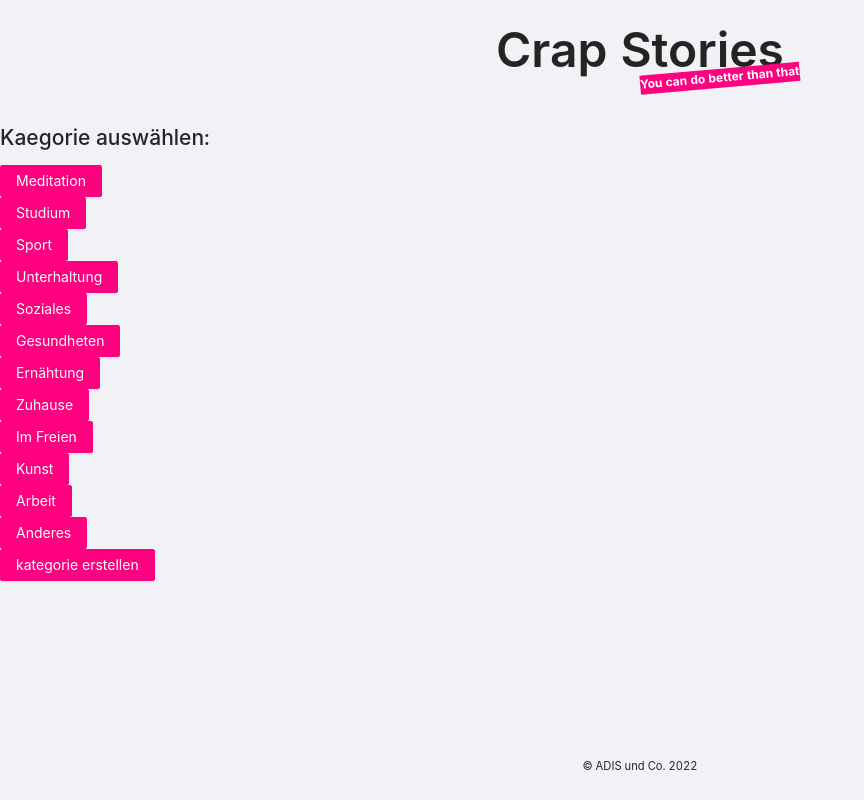
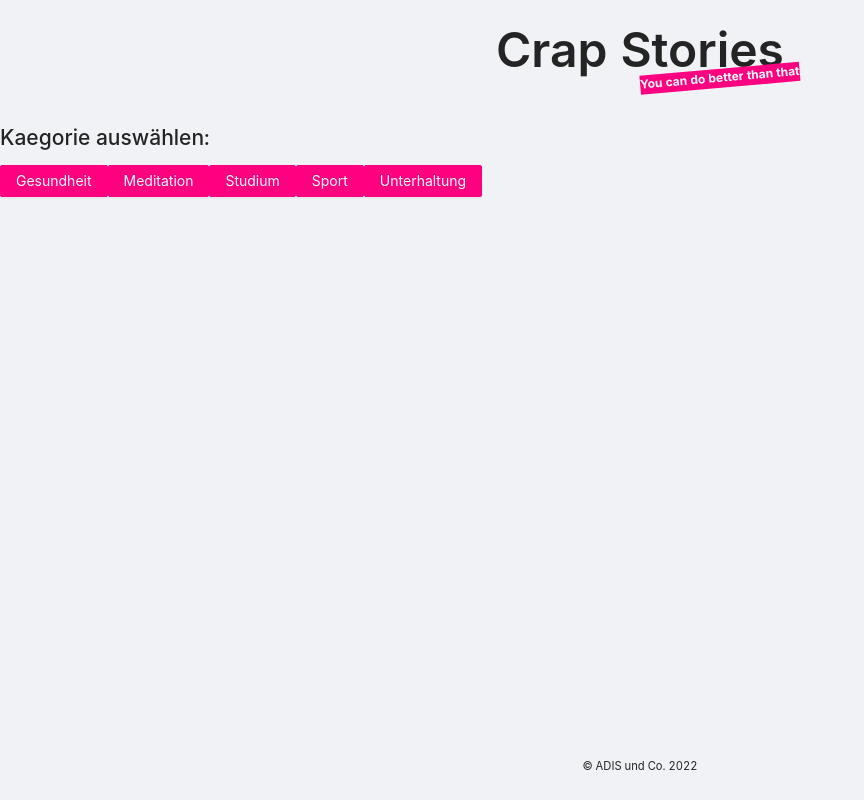
Before and after one commit to vajos/habit_track, a React (Create React App) app: page /category in a window 1280 px wide. Shown: the whole page, without its empty margins (0-864 px from the left). Built offline with nearby package versions, Linux system fonts and the light colour scheme; what auth0-js would draw is missing.

Commit message:
sachen übergeben test

```diff
--- a/src/routes/routesnames.js
+++ b/src/routes/routesnames.js
@@ -6,8 +6,8 @@ export const RouteName = {
   REGISTER: "/register",
   SLIDECALENDER: "/slide",
   CATEGORY: "/category",
-  EVALUATE: "/evaluate",
-  DEFINEHABIT: "/definehabit",
+  EVALUATE: "/evaluate/:category",
+  DEFINEHABIT: "/definehabit/:category/:bewertung",
   TIMETABLE: "/timetable",
   DEADLINE: "/deadline",
 };
--- a/src/views/3. slidercalender/SliderInput.js
+++ b/src/views/3. slidercalender/SliderInput.js
@@ -1,4 +1,7 @@
-import { Checkbox } from "antd";
+import {Button, Checkbox} from "antd";
+import {Fragment} from "react";
+import {Link} from "react-router-dom";
+
 const CheckboxGroup = Checkbox.Group;
 
 export default function SliderInput(plainOptions, date) {
@@ -6,8 +9,10 @@ export default function SliderInput(plainOptions, date) {
     function onChange(e) {
         console.log(`checked = ${e.target.checked}`);
     }
+
     return (
         <>
+
             <div
                 style={{
                     flex: 1,
@@ -32,6 +37,11 @@ export default function SliderInput(plainOptions, date) {
                     options={plainOptions.plainOptions}
                     onChange={onChange}
                 />
+                <Link to={"/category"}>
+                    <Button type="primary" shape="circle">
+                        A
+                    </Button>
+                </Link>
             </div>
         </>
     );
--- a/src/views/4. category/CategoryView.js
+++ b/src/views/4. category/CategoryView.js
@@ -1,43 +1,25 @@
-import { useState } from "react";
-import { Alert, Button, Form, Input, message } from "antd";
-import auth0 from "../../config/auth0";
-import { Link, Routes, useLocation, useNavigate } from "react-router-dom";
-import { useDispatch } from "react-redux";
-import { updateUser, resetUser } from "./../../user/userReducer";
-import { RouteName } from "../../routes/routesnames";
+
+import {Button} from "antd";
+import {Link, useNavigate} from "react-router-dom";
+
 
 export default function CategoryView() {
+
+
+    const b = ["Gesundheit", "Meditation", "Studium", "Sport", "Unterhaltung"];
+
+
+
     return (
         <>
-
             <h1>Kaegorie auswählen:</h1>
 
-    <Button onclick="hide" type="primary" >Meditation</Button>
-    <br />
-    <Button type="primary">Studium</Button>
-    <br />
-    <Button type="primary">Sport</Button>
-    <br />
-    <Button type="primary">Unterhaltung</Button>
-    <br />
-    <Button type="primary">Soziales</Button>
-    <br />
-    <Button type="primary">Gesundheten</Button>
-    <br />
-    <Button type="primary">Ernähtung</Button>
-    <br />
-    <Button type="primary">Zuhause</Button>
-    <br />
-    <Button type="primary">Im Freien</Button>
-    <br />
-    <Button type="primary">Kunst</Button>
-    <br />
-    <Button type="primary">Arbeit</Button>
-    <br />
-    <Button type="primary">Anderes</Button>
-    <br />
-    <Button type="primary">kategorie erstellen</Button>
-    <br />
+
+            {b.map(x=>{
+                return (<Link to={"/evaluate/"+x}>
+                    <Button type="primary">{x}</Button>
+                </Link>)
+            })}
 
 
         </>
--- a/src/views/5. evaluate/EvaluateView.js
+++ b/src/views/5. evaluate/EvaluateView.js
@@ -1,20 +1,29 @@
-import { useState } from "react";
+import {useEffect, useState} from "react";
 import {Alert, Button, DatePicker, Form, Input, message, Select, Space, Switch, TimePicker} from "antd";
 import auth0 from "../../config/auth0";
-import { Link, Routes, useLocation, useNavigate } from "react-router-dom";
-import { useDispatch } from "react-redux";
-import { updateUser, resetUser } from "./../../user/userReducer";
-import { RouteName } from "../../routes/routesnames";
+import {Link, Routes, useLocation, useNavigate, useParams} from "react-router-dom";
+import {useDispatch} from "react-redux";
+import {updateUser, resetUser} from "./../../user/userReducer";
+import {RouteName} from "../../routes/routesnames";
 import Paragraph from "antd/es/typography/Paragraph";
 import moment from "moment";
 
 export default function EvaluateView() {
+
+
+    let {category} = useParams();
+
+    console.log(category);
+
     return (
         <> <Space direction="vertical">
-
             <Paragraph>Wie möchten Sie ihre Fortschritte bewerten?</Paragraph>
+            <Link to={"/definehabit/"+category+"/jaundnein"}>
                 <Button>MIT JA ODER NEIN</Button>
+            </Link>
+            <Link to={"/definehabit/"+category+"/beitrag"}>
             <Button>MIT EINEM BEITRAG</Button>
+            </Link>
         </Space>
         </>
     );
--- a/src/views/6. defineHabit/DefineHabitView.js
+++ b/src/views/6. defineHabit/DefineHabitView.js
@@ -1,7 +1,7 @@
 import { useState } from "react";
 import {Alert, Button, Form, Input, message, Space} from "antd";
 import auth0 from "../../config/auth0";
-import { Link, Routes, useLocation, useNavigate } from "react-router-dom";
+import {Link, Routes, useLocation, useNavigate, useParams} from "react-router-dom";
 import { useDispatch } from "react-redux";
 import { updateUser, resetUser } from "./../../user/userReducer";
 import { RouteName } from "../../routes/routesnames";
@@ -9,12 +9,16 @@ import Paragraph from "antd/es/typography/Paragraph";
 
 export default function DefineHabitView() {
 
-
+    const [input,setInput] = useState("");
+    let {category} = useParams();
+    let {bewertung} = useParams();
   return (
       <Space direction="vertical">
           <Paragraph>Definieren Sie Ihre Gewohnheit</Paragraph>
-          <Input placeholder="Name der Gewohnheit" />
-          <Input placeholder="Beschreibung(optional)" />
+          <Input onChange={(event)=>setInput(event.target.value)} placeholder="Name der Gewohnheit" />
+          <Link to={"/timetable/"+category+"/"+ bewertung + "/" + input}>
+              <Button>Weiter</Button>
+          </Link>
       </Space>
   );
 }
```
Lines whose indentation alone changed are shown as unchanged.
